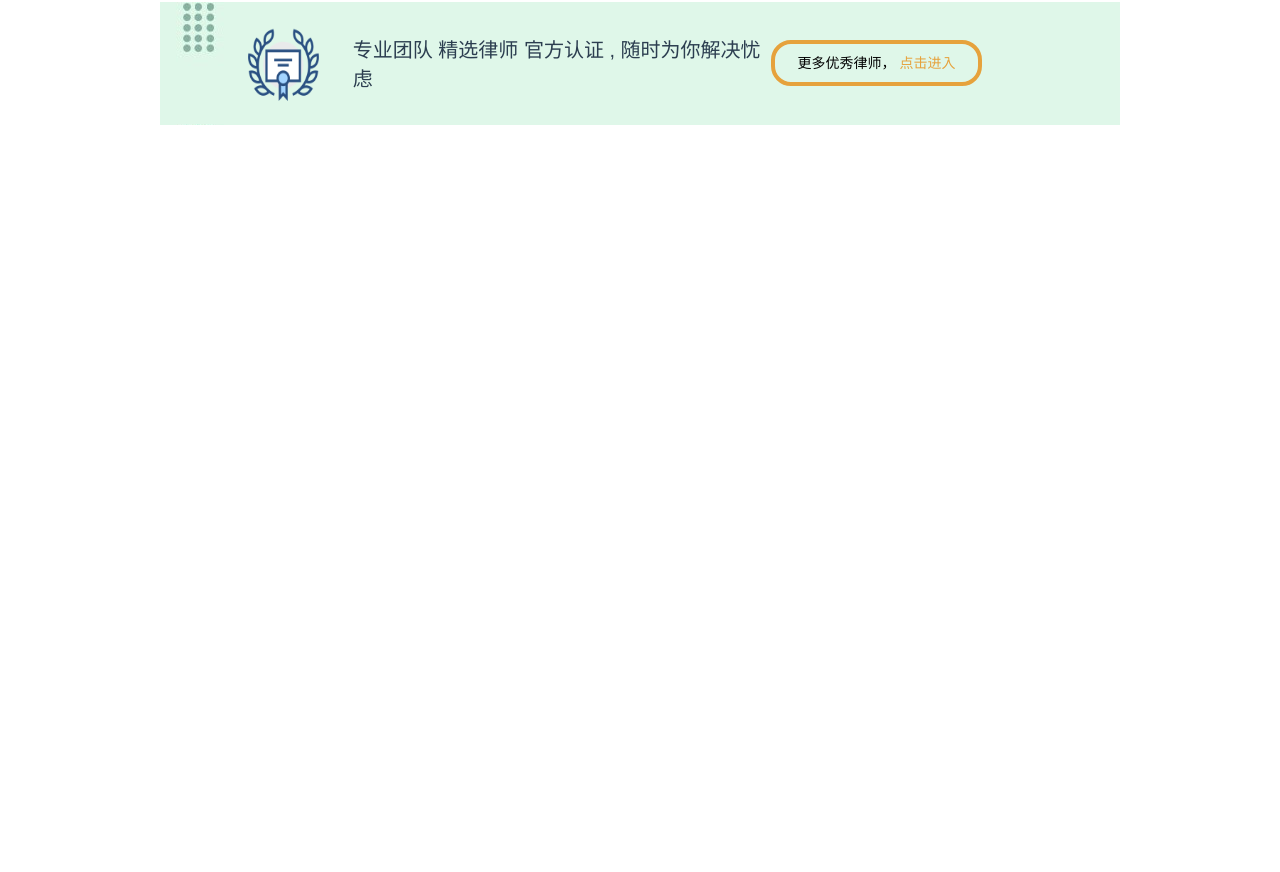
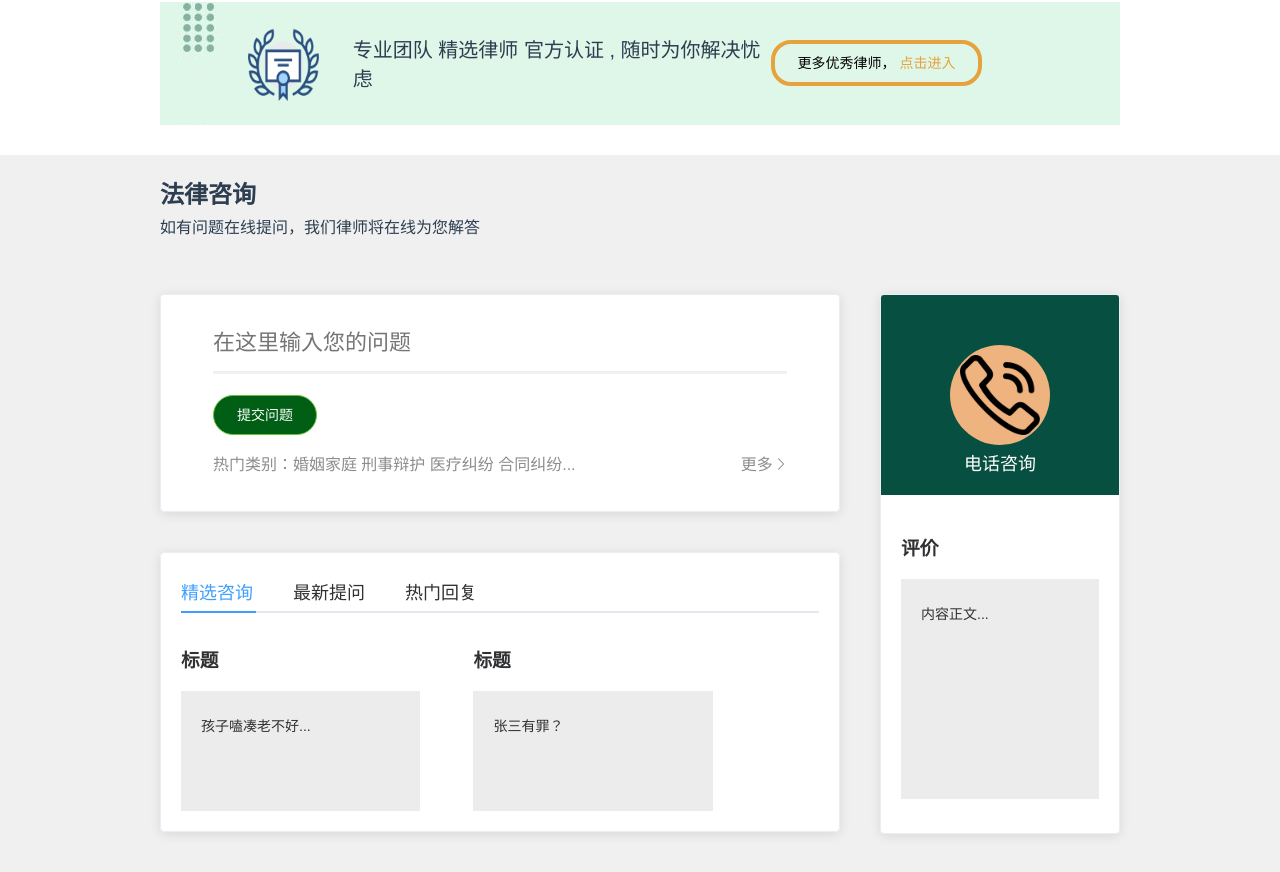
Before and after one commit to qmxwby/jy-vue, a Vue app: page / in a window 1280 px wide. Shown: the part 1137-2009 px from the top of the page. Before the commit the page ends 1262 px from the top, so only its background shows below. Built offline with nearby package versions, Linux system fonts and the light colour scheme.

Commit message:
完成法律咨询组件

```diff
--- a/src/App.vue
+++ b/src/App.vue
@@ -3,6 +3,7 @@
     <HelloWorld></HelloWorld>
 	<index1></index1>
 	<HotLawyers></HotLawyers>
+	<LawyerRequest></LawyerRequest>
   </div>
 </template>
 
@@ -10,12 +11,14 @@
 import HelloWorld from './components/HelloWorld.vue'
 import HotLawyers from './components/HotLawyers.vue'
 import index1 from './components/index1.vue'
+import LawyerRequest from './components/LawyerRequest.vue'
 export default {
   name: 'app',
   components: {
     HelloWorld,
 	HotLawyers,
-	index1
+	index1,
+	LawyerRequest
   }
 }
 </script>
--- /dev/null
+++ b/src/components/LawyerRequest.vue
@@ -0,0 +1,188 @@
+<template>
+	<div style="background-color: #F0F0F0; margin-top: 30px;">
+		<el-row type="flex" style="height: 100%;">
+			<el-col :span="3"></el-col>
+			<el-col :span="12">
+				<h2 style="margin-bottom: 4px;">法律咨询</h2>
+				<p style="margin-top: 4px;">如有问题在线提问，我们律师将在线为您解答</p>
+			</el-col>
+		</el-row>
+		<el-row type="flex" style="height: 100%;">
+			<el-col :span="3"></el-col>
+			<el-col :span="18" style="padding-bottom: 40px;">
+				<el-row type="flex" style="height: 100%;justify-content: space-between;padding-top: 40px;">
+					<el-col :span="17">
+						<el-card>
+						<span class="input" style="display: block;">
+							<input class="input__field" type="text" placeholder="在这里输入您的问题" />
+							<hr class="hr_01" />
+						</span>
+						<el-button type="success" round style="margin-left: 5%;margin-top: 20px;background-color: #005E15;font-weight: 540;font-size: 14px;">提交问题</el-button>
+						<p style="margin-left: 5%;color: #8D8D8D;">热门类别：婚姻家庭 刑事辩护 医疗纠纷 合同纠纷...<span style="float: right;margin-right: 5%;">更多<i class="el-icon-arrow-right"></i></span></p>
+						</el-card>
+						<el-card style="margin-top: 40px;">
+							<el-tabs v-model="activeName" @tab-click="handleClick" class="tab">
+								<el-tab-pane label="精选咨询" name="first">
+									<el-row type="flex" style="height: 100%;">
+										<el-col :span="9">
+											<h3 style="width: 100%;">标题</h3>
+											<div class="content">
+												<p>孩子嗑凑老不好...</p>
+											</div>
+										</el-col>
+										<el-col :span="2"></el-col>
+										<el-col :span="9">
+											<h3 style="width: 100%;">标题</h3>
+											<div class="content">
+												<p>张三有罪？</p>
+											</div>
+										</el-col>
+									</el-row>
+								</el-tab-pane>
+								<el-tab-pane label="最新提问" name="second">
+									<el-row type="flex" style="height: 100%;">
+										<el-col :span="9">
+											<h3 style="width: 100%;">标题1</h3>
+											<div class="content">
+												<p>罗翔讲法</p>
+											</div>
+										</el-col>
+										<el-col :span="2"></el-col>
+										<el-col :span="9">
+											<h3 style="width: 100%;">标题1</h3>
+											<div class="content">
+												<p>内容正文...</p>
+											</div>
+										</el-col>
+									</el-row>
+								</el-tab-pane>
+								<el-tab-pane label="热门回复" name="third">
+									<el-row type="flex" style="height: 100%;">
+										<el-col :span="9">
+											<h3 style="width: 100%;">标题2</h3>
+											<div class="content">
+												<p>内容正文...</p>
+											</div>
+										</el-col>
+										<el-col :span="2"></el-col>
+										<el-col :span="9">
+											<h3 style="width: 100%;">标题2</h3>
+											<div class="content">
+												<p>内容正文...</p>
+											</div>
+										</el-col>
+									</el-row>
+								</el-tab-pane>
+							</el-tabs>
+						</el-card>
+					</el-col>
+					<el-col :span="6">
+						<el-card style="height: 100%;" class="tab-right">
+							<div class="phone-f">
+								<div class="phone">
+									<img src="../assets/dianhua3.png" width="80%" height="80%" />
+								</div>
+								<p>电话咨询</p>
+							</div>
+							<div class="comment">
+								<h3>评价</h3>
+								<div class="content">
+									<p>内容正文...</p>
+								</div>
+							</div>
+						</el-card>
+					</el-col>
+				</el-row>
+			</el-col>
+			<el-col :span="3"></el-col>
+		</el-row>
+	</div>
+</template>
+
+<script>
+	export default {
+	  data() {
+		return {
+		  input: '',
+		  activeName: 'first'
+		}
+	  },
+   methods: {
+		handleClick(tab, event) {
+		  console.log(tab, event);
+		}
+	  }
+	};
+</script>
+
+<style>
+	.input{
+		height: 60px;
+		margin: 0 auto;
+	}
+	.input__field {
+		display: block;
+		margin: 0 auto;
+		width: 90%;
+		height: 90%;
+		text-align: left;
+		font-size: 22px;
+		border: none;
+		color: #757575;
+	}
+	.input__field:focus {
+		outline: none;
+	}
+	.hr_01{
+		background-color: #F0F0F0;
+		height: 3px;
+		border: none;
+		width: 90%;
+		margin-top: 0px;
+	}
+	.content {
+		height: 100px;
+		background-color: #ECECEC;
+		padding: 10px 20px 10px 20px;
+		font-family: "Helvetica Neue",Helvetica,"PingFang SC","Hiragino Sans GB","Microsoft YaHei","微软雅黑",Arial,sans-serif;
+		font-size: 14px;
+	}
+	.el-tabs__item {
+		font-size: 18px !important;
+	}
+	.el-tabs__active-bar {
+		width: 75px !important;
+	}
+	.tab-right .el-card__body{
+		padding: 0px !important;
+	}
+	.phone-f{
+		height: 150px;
+		width: 100%;
+		background-color: #074F40;
+		padding-top: 50px;
+	}
+	.phone {
+		width: 100px;
+		height: 100px;
+		background-color: #EEB37F;
+		border-radius: 50%;
+		margin: 0 auto;
+	}
+	.phone img{
+		margin: 10px;
+	}
+	.phone-f p{
+		font-size: 18px;
+		text-align: center;
+		color: white;
+		margin-top: 4px;
+		font-family: "Helvetica Neue",Helvetica,"PingFang SC","Hiragino Sans GB","Microsoft YaHei","微软雅黑",Arial,sans-serif;
+	}
+	.comment {
+		padding: 20px;
+	}
+	.comment .content{
+		height: 200px;
+	}
+</style>
```
